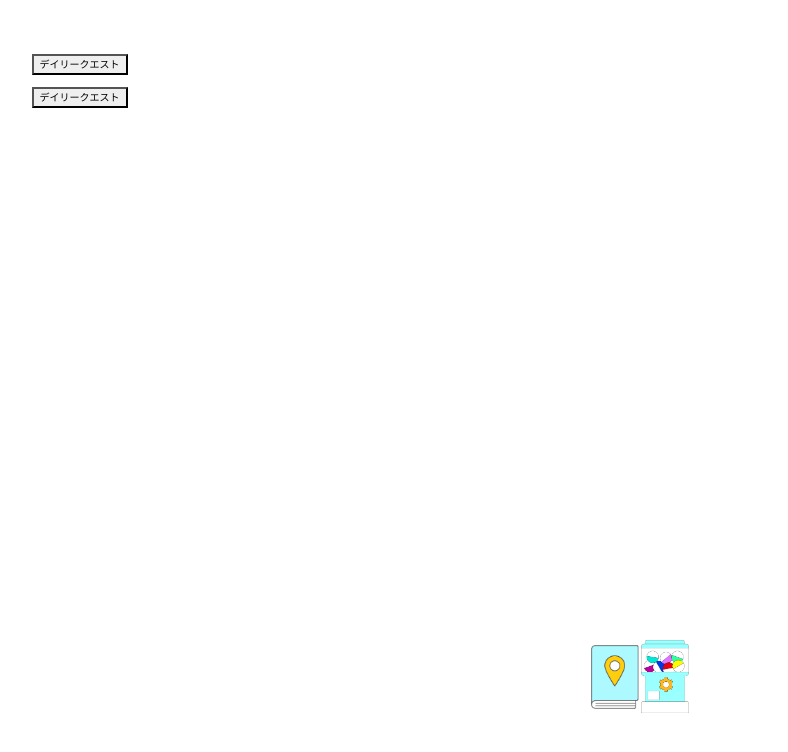
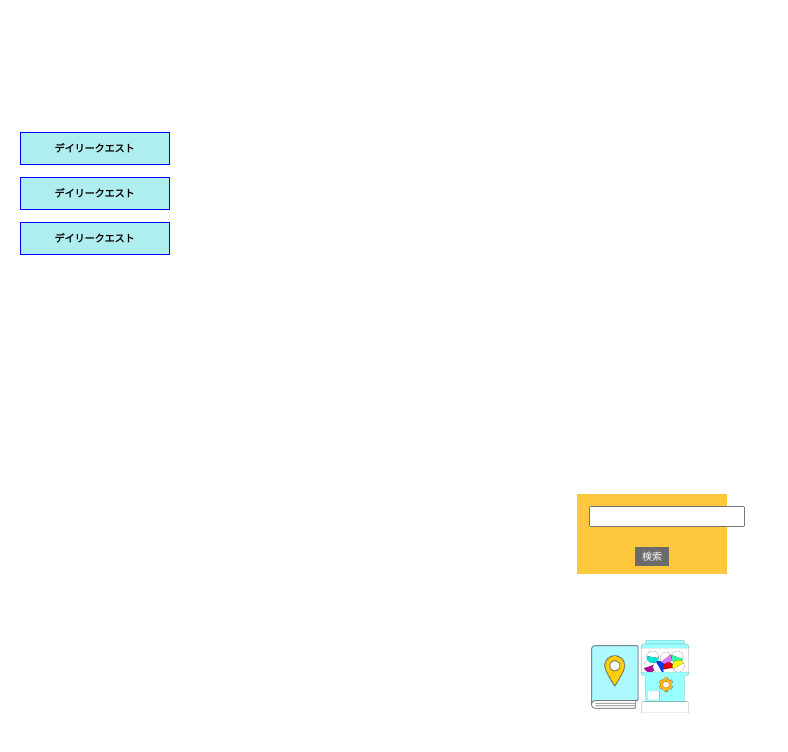
Before and after one commit to 20fi111/sanpo_quest, a Flask app: template src/templates/index.html in a window 1280 px wide. Shown: the top 752 px of the page, without its empty margins (0-788 px from the left). Run offline with Flask 2, Linux system fonts and the light colour scheme; the template is opened without the code that fills it, so the values that code supplies are empty; some libraries are stand-ins or nearby versions.

Commit message:
index.html 更新3/15

```diff
--- a/src/templates/index.html
+++ b/src/templates/index.html
@@ -6,18 +6,53 @@
 
 {% block main %}
 
+<script src="https://maps.googleapis.com/maps/api/js?key=ここにAPIキー&libraries=places&callback=initMap" defer></script>
+<script src="/static/map2.js"></script>
+
 <style>
   #map{
     height: 80%;
     position: absolute;
 	  top:6rem; left:0; right:0;
+    z-index: 0;
   }
-  button{
+  #kensaku{
     display:block;
     position: relative;
-	  left:12px; top:12px;
-	  z-index: 1000;
+    top:80%;
+    left:12px;
+	  z-index: 2000;
+    padding:12px;
+    margin: auto;
+    height:80px;
+    width:150px;
+    background-color: #FFC83C;
+
+  }
+  #button_container{
+    display:block;
+    position: absolute;
+    top:120px;
+    z-index: 2000;
+    height:100px;
+    width:150px;
+  }
+  .quest_button{
+    display:block;
+    width: 20%;
+    min-width: 150px;
+    max-width: 600px;
+    padding: 8px;
     margin:12px;
+    background-color: paleturquoise;
+    border:1px solid blue;
+    font-weight: bold;
+  }
+  #get_location{
+    margin-top:20px;
+    border: solid 1px rgb(107, 107, 107);
+    background-color: rgb(107, 107, 107);
+    color:white;
   }
   main{
     height:80%;
@@ -28,16 +63,23 @@
   html{
     height:100%;
   }
+  input{
+    display:block;
+    margin:auto;
+  }
 </style>
 
-<!-- ログイン後、トップページはマップ  -->
-<div id="map" ></div>
+<div id="map"></div>
 
-<!-- ボタンの配置 右上に配置したいが。。。-->
-<button> デイリークエスト </button>
-<button> デイリークエスト </button>
 
-<script src="https://maps.googleapis.com/maps/api/js?key=ここにAPIキーを入れる&callback=initMap" defer></script>
-<script src="/static/map.js"></script>
+<div id="button_container">
+  <button class="quest_button"> デイリークエスト </button>
+  <button class="quest_button"> デイリークエスト </button>
+  <button class="quest_button"> デイリークエスト </button>
+</div>
+<div id="kensaku">
+  <input type="text" id="keyword" autocomplete="off"> </input>
+  <button id="get_location"> 検索 </button>
+</div>
 
 {% endblock %}
```
